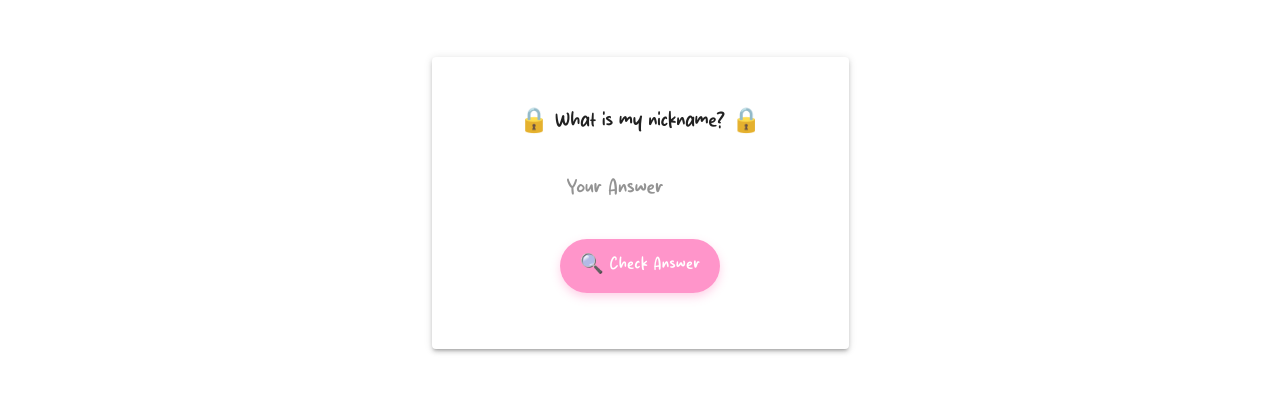
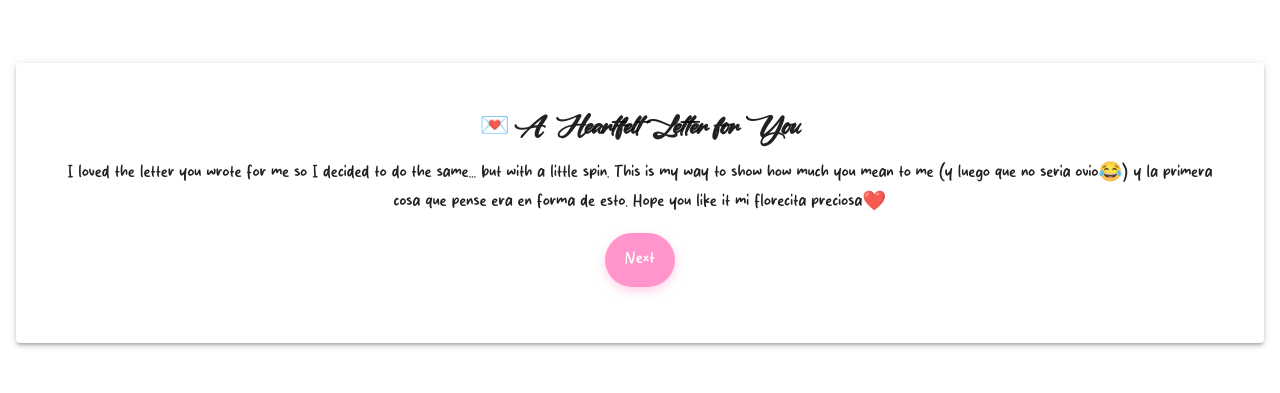
Before and after one commit to Chris-203/gift, a Next.js app: page / in a window 1280 px wide. Shown: the part 197-590 px from the top of the page. Built offline with nearby package versions, Linux system fonts and the light colour scheme; a web font is replaced by a local one.

Commit message:
Almost final version 7.1

```diff
--- a/src/app/page.tsx
+++ b/src/app/page.tsx
@@ -13,8 +13,8 @@ import { motion } from "framer-motion";
 
 export default function SecretLetter() {
   const [answer, setAnswer] = useState("");
-  const [isCorrect1, setIsCorrect1] = useState(false);
-  const [isCorrect2, setIsCorrect2] = useState(false);
+  const [isCorrect1, setIsCorrect1] = useState(true);
+  const [isCorrect2, setIsCorrect2] = useState(true);
   const [isTimeReached, setIsTimeReached] = useState(false);
   const [isNext, setIsNext] = useState(false);
   const [timeLeft, setTimeLeft] = useState(0);
@@ -311,13 +311,13 @@ export default function SecretLetter() {
             >
               <Box
                 sx={{
-                  display: "flex",
+                  display: "auto",
                   justifyContent: "center",
                   alignItems: "center",
                   // alignContent: "center",
                   width: "100%",
                   height: "auto",
-                  position: "absolute",
+                  // position: "absolute",
                   // marginTop: 2,
                 }}
               >
```
